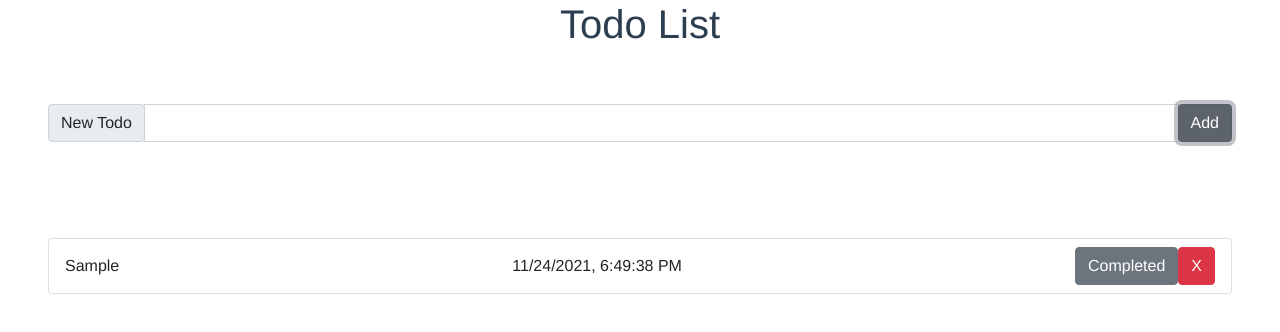
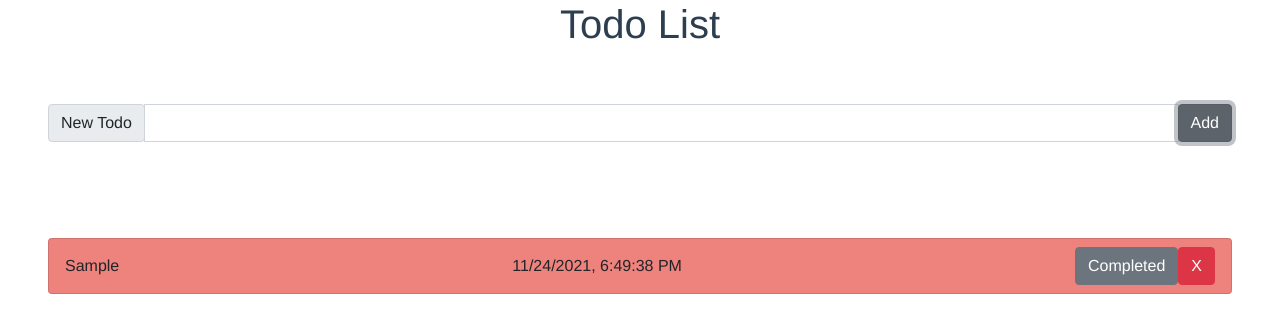
Before and after one commit to david20571015/todo-list, a Vue app: page / in a window 1280 px wide. Both pictures are taken after typing "Sample" into the empty fields and a click on the button "Add". Shown: the top 332 px of the page. Built offline with nearby package versions, Linux system fonts and the light colour scheme.

Commit message:
Update: change display of done and undone TodoItems

```diff
--- a/src/components/TodoItem.vue
+++ b/src/components/TodoItem.vue
@@ -1,7 +1,6 @@
 <template>
-  <li>
-    <label v-if="!item.done">{{ item.title }}</label>
-    <del v-else>{{ item.title }}</del>
+  <li :style="[item.done ? {'background-color':'#a0d8ef'} : {'background-color':'#ee827c'}]">
+    <label>{{ item.title }}</label>
 
     <label>{{ item.date }}</label>
 
@@ -23,11 +22,11 @@ export default {
     item: { type: Object, required: true },
     index: { type: Number, required: true },
   },
-  methods:{
-      toggleDone: function(index){
-        this.$store.commit("toggleDone", index);
-        console.log(index);
-      },
-  }
+  methods: {
+    toggleDone: function (index) {
+      this.$store.commit("toggleDone", index);
+      console.log(index);
+    },
+  },
 };
 </script>
```
